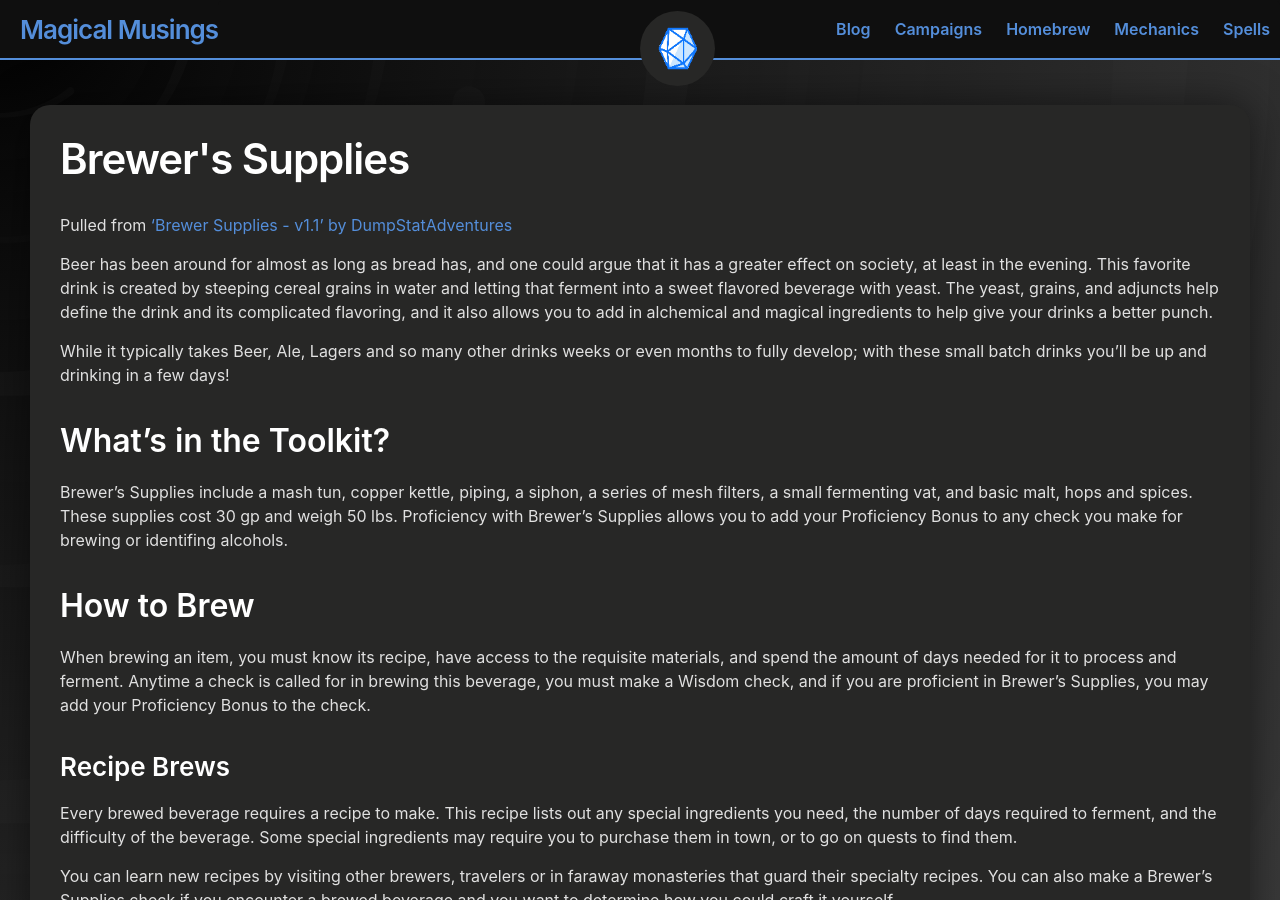
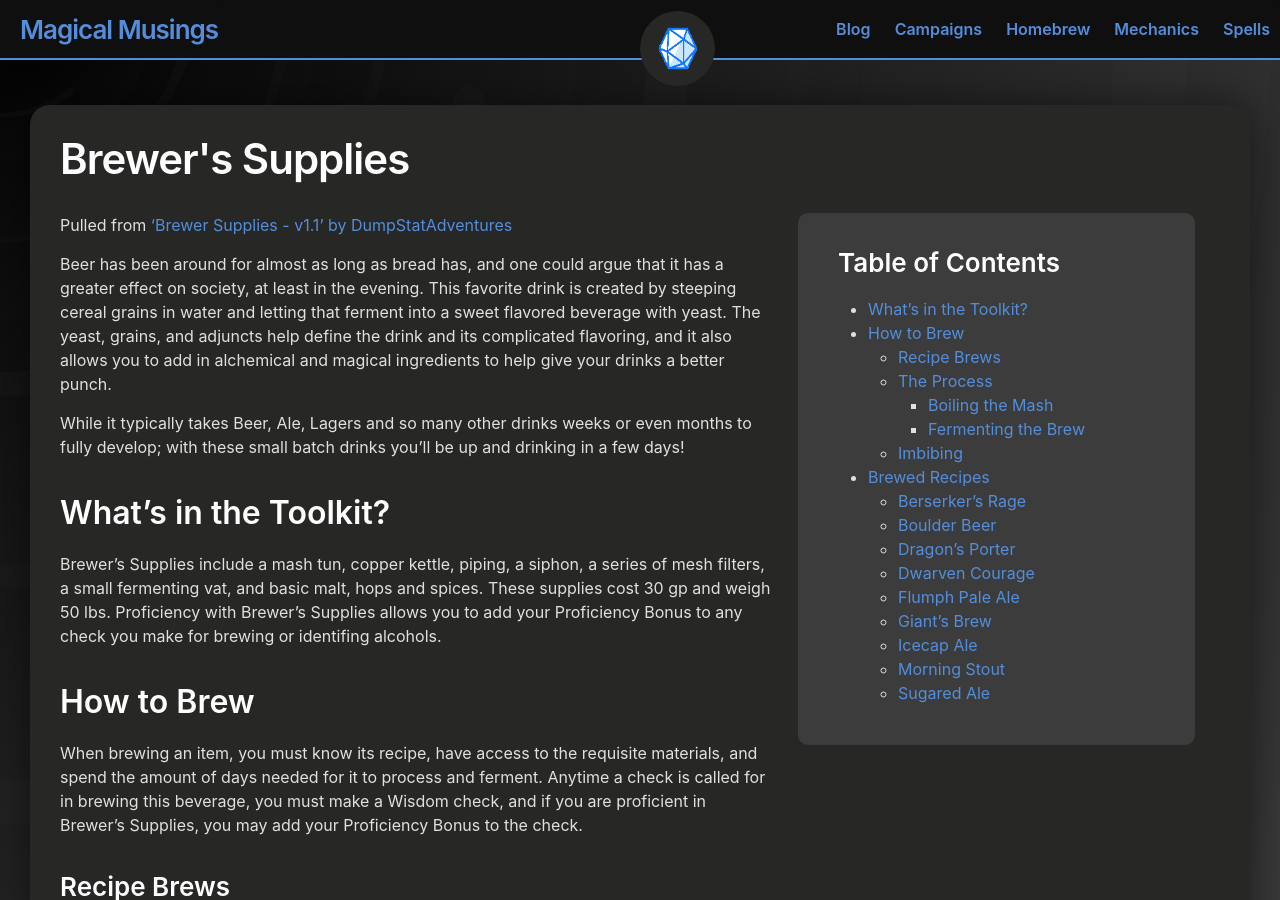
Before and after one commit to andersthemagi/magicalmusings.github.io, a Jekyll site: the page built from _posts/mechanics/crafting/2021-06-22-brewers-supplies.md, in a window 1280 px wide and 900 px high. Built offline with Jekyll 4.4.1, drawn with Linux system fonts in a browser that asks for light colours.

Commit message:
Update 2021-06-22-brewers-supplies.md

```diff
--- a/_posts/mechanics/crafting/2021-06-22-brewers-supplies.md
+++ b/_posts/mechanics/crafting/2021-06-22-brewers-supplies.md
@@ -4,6 +4,16 @@ layout: post
 permalink: /mechanics/crafting/brewers-supplies/
 categories: Crafting
 ---
+
+<div class="toc">
+
+### Table of Contents
+{:.no_toc}
+
+* TOC
+{:toc}
+
+</div>
 
 Pulled from ['Brewer Supplies - v1.1' by DumpStatAdventures](https://www.gmbinder.com/share/-LbudMyCoMbx7gMM_Te6)
 
```
